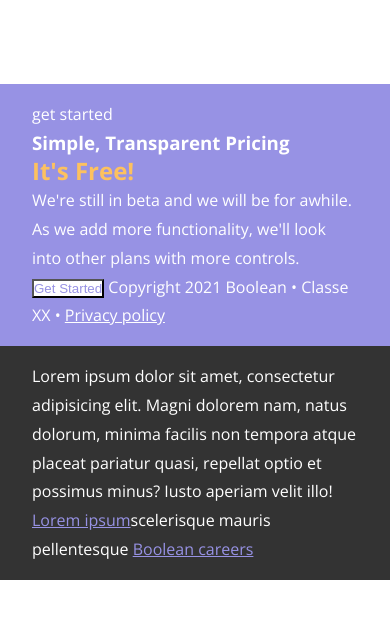
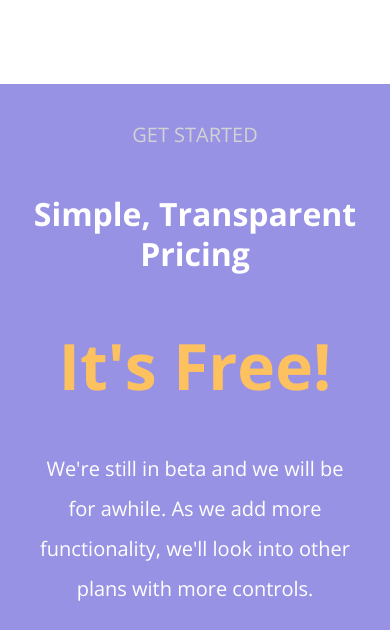
Before and after one commit to sebastianocalella/htmlcss-responsive-layout, a plain HTML site: page index.html in a window 390 px wide. Shown: the part 11370-12000 px from the top of the page. Before the commit the page ends 11950 px from the top, so only its background shows below. Drawn offline with nearby package versions, Linux system fonts and the light colour scheme.

Commit message:
get started section mobile structure

```diff
--- a/index.html
+++ b/index.html
@@ -180,7 +180,7 @@
         </section>
 
         <section id="get-started" class="container bg-violet white">
-            <span>get started</span>
+            <span class="uppercase light-gray">get started</span>
             <h3>Simple, Transparent Pricing</h3>
             <h2 class="gold">It's Free!</h2>
             <p>We're still in beta and we will be for awhile. As we add more functionality, we'll look into other plans with more controls.</p>
--- a/style.css
+++ b/style.css
@@ -12,6 +12,10 @@
 body{
     font-family: 'Open Sans', sans-serif;
     line-height: 1.8rem;
+}
+
+span{
+    display: inline-block;
 }
 
 /*utilities*/
@@ -36,6 +40,10 @@ body{
 
 .gray{
     color: #5a6e7f;
+}
+
+.light-gray{
+    color: lightgray;
 }
 
 .violet{
@@ -285,3 +293,33 @@ header nav{
     border-radius: 20px;
     font-size: 1rem;
 }
+
+/*get started*/
+
+#get-started{
+    text-align: center;
+    font-size: 1.25rem;
+    line-height: 2em;
+}
+
+#get-started>*{
+    padding: .75em 0;
+}
+
+#get-started h2{
+    font-size: 4rem;
+}
+
+#get-started h3{
+    font-size: 2rem;
+}
+
+#get-started button{
+    display: block;
+    border: none;
+    margin: 1.5rem auto;
+    padding: 1.5rem 6rem;
+    border-radius: 60px;
+    font-weight: bold;
+    font-size: 1.2rem;
+}
```
